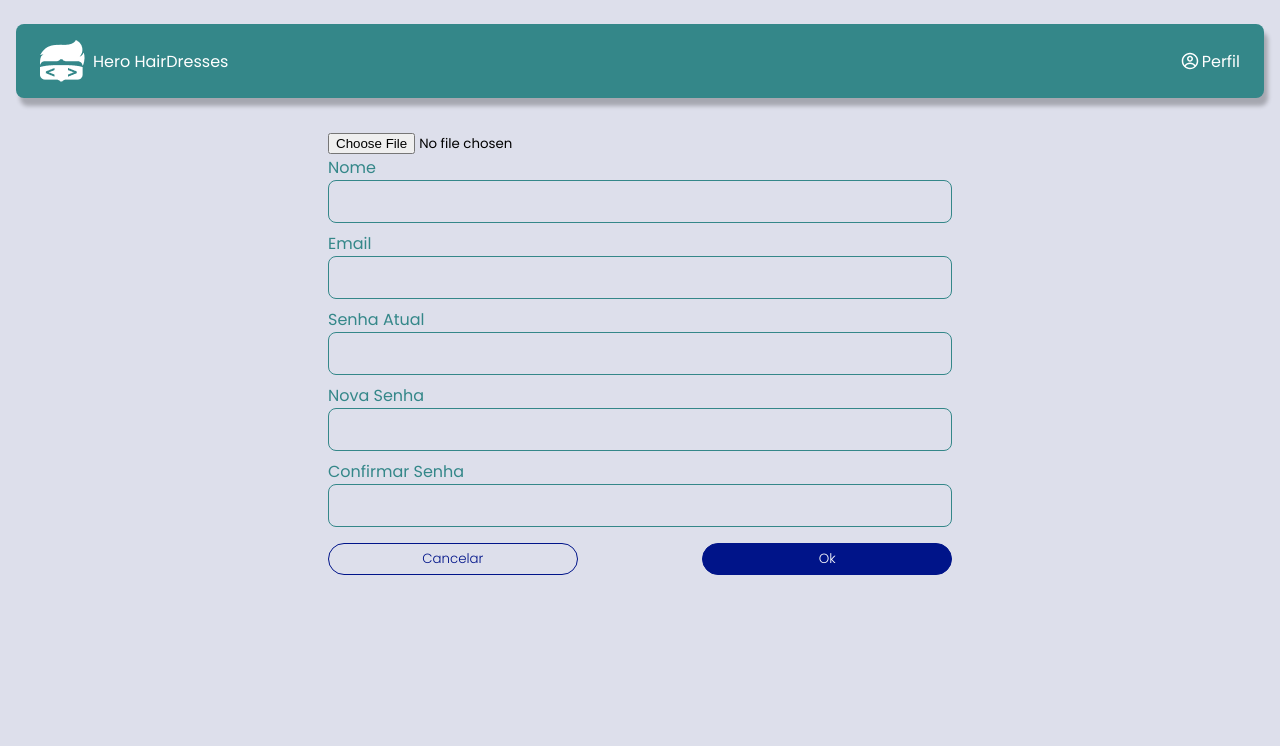
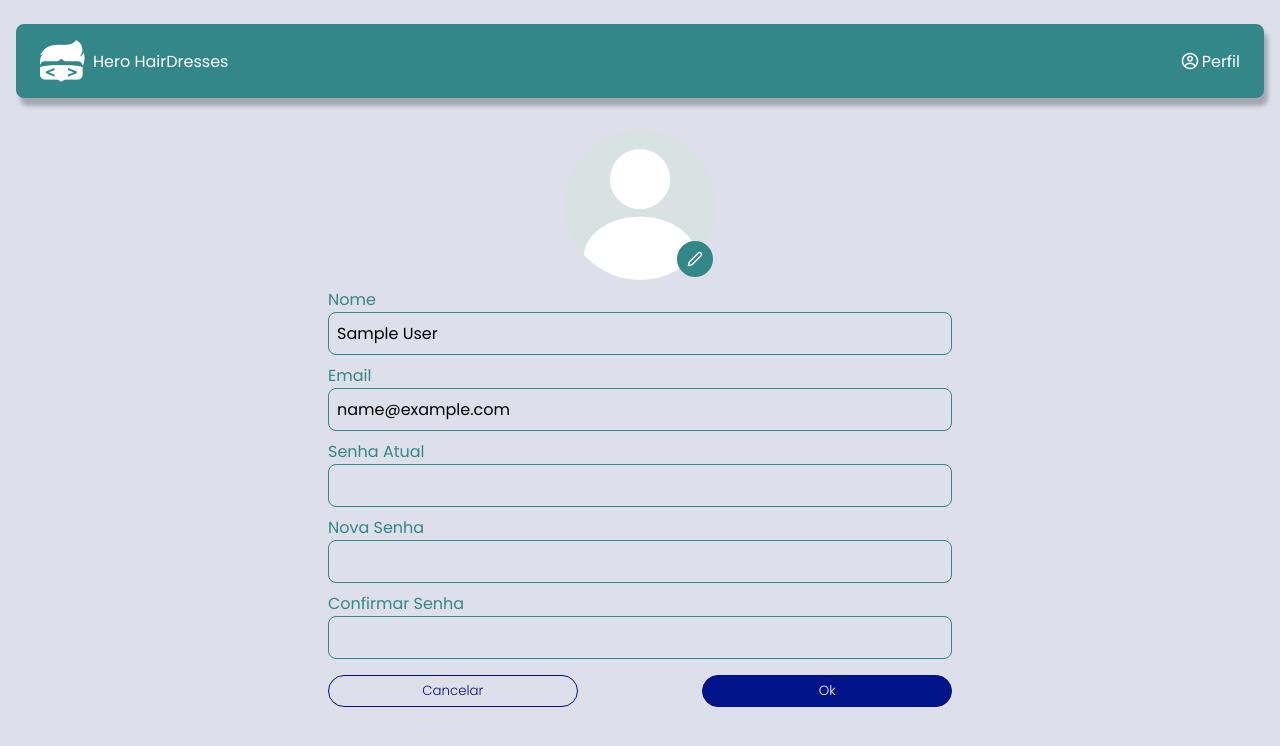
Before and after one commit to mauricioinhaia/hero-hairdresses-frontend, a React (Vite) app: page /editprofile in a window 1280 px wide. Shown: the top 746 px of the page. Built offline with nearby package versions, Linux system fonts and the light colour scheme; no server answers; sample sign-in values are in the browser's storage.

Commit message:
Edit Profile Submit

```diff
--- a/src/page/EditProfile/EditProfile.module.css
+++ b/src/page/EditProfile/EditProfile.module.css
@@ -41,3 +41,34 @@
 .footer > button:nth-child(2):hover {
   background-color: var(--primary);
 }
+
+.profileImage img {
+  width: 150px;
+  height: 150px;
+  border-radius: 50%;
+  border: 2px color(var(--primary));
+}
+
+.profileImage {
+  width: 100%;
+  text-align: center;
+  position: relative;
+  overflow: hidden;
+}
+
+.imageUpload input[type="file"] {
+  display: none;
+}
+
+.imageUpload {
+  background-color: var(--primary);
+  padding: 10px;
+  border-radius: 50%;
+  display: inline-flex;
+  color: var(--white);
+  position: absolute;
+  bottom: 10px;
+  right: auto;
+  left: 56%;
+  cursor: pointer;
+}
--- a/src/page/EditProfile/index.tsx
+++ b/src/page/EditProfile/index.tsx
@@ -4,6 +4,13 @@ import { InputSchedule } from "../../components/InputSchedule";
 import style from "./EditProfile.module.css";
 import * as yup from "yup";
 import { yupResolver } from "@hookform/resolvers/yup";
+import { useEffect, useState } from "react";
+import imageDefault from "../../assets/profile_blank.jpg";
+import { FiEdit2 } from "react-icons/fi";
+import { isAxiosError } from "axios";
+import { toast } from "react-toastify";
+import { api } from "../../server";
+import { useNavigate } from "react-router-dom";
 
 interface IFormValues {
   picture: File[];
@@ -12,6 +19,13 @@ interface IFormValues {
   password: string;
   newPassword: string;
   confirmNewPassword: string;
+}
+
+interface IData {
+  newPassword?: string;
+  oldPassword?: string;
+  name?: string;
+  avatar_url?: File;
 }
 
 export function EditProfile() {
@@ -23,18 +37,84 @@ export function EditProfile() {
       .oneOf([yup.ref("newPassword")], "As senhas devem ser iguais"),
   });
 
-  const { register, handleSubmit } = useForm<IFormValues>({
+  const { register, handleSubmit, setValue } = useForm<IFormValues>({
     resolver: yupResolver(schema),
   });
 
-  const submit = handleSubmit((data) => {});
+  const [fileUpload, setFileUpload] = useState(imageDefault);
+
+  useEffect(() => {
+    const userStorage = localStorage.getItem("user:semana-heroi");
+    const user = userStorage && JSON.parse(userStorage);
+
+    setValue("name", user.name);
+    setValue("email", user.email);
+    setValue("picture", user.avatar_url);
+  }, []);
+
+  const submit = handleSubmit(
+    async ({ name, password, newPassword, picture }: IFormValues) => {
+      const data: IData = {
+        name,
+      };
+      if (password && newPassword) {
+        data.oldPassword = password;
+        data.newPassword = newPassword;
+      }
+      if (picture) {
+        data.avatar_url = picture[0];
+      }
+      try {
+        const result = await api.put("/users/", data, {
+          headers: {
+            "Content-Type": "multpart/form-data",
+          },
+        });
+        console.log("🚀 ~ file: index.tsx:70 ~ result:", result);
+        console.log("🚀 ~ file: index.tsx:58 ~ data:", data);
+        toast.success("Usuário atualizado com sucesso");
+        navigate("/dashboard");
+      } catch (error) {
+        if (isAxiosError(error)) {
+          toast.error(error.response?.data.message);
+        }
+      }
+    }
+  );
+
+  const handleImage = (files: File[]) => {
+    const image = files[0];
+
+    const imageUrl = URL.createObjectURL(image);
+    setFileUpload(imageUrl);
+  };
+
+  const navigate = useNavigate();
+
+  const handleCancel = () => {
+    navigate("/dashboard");
+  };
 
   return (
     <div className="container">
       <Header />
       <div className={style.formDiv}>
         <form onSubmit={submit}>
-          <input type="file" {...register("picture")} />
+          {fileUpload && (
+            <div className={style.profileImage}>
+              <img src={fileUpload} alt="" width={"300px"} />
+              <label className={style.imageUpload}>
+                <input
+                  aria-hidden="true"
+                  type="file"
+                  {...register("picture", {
+                    onChange: (e) => handleImage(e.target.files),
+                  })}
+                />
+                <FiEdit2 />
+              </label>
+            </div>
+          )}
           <InputSchedule
             placeholder="Nome"
             type="text"
@@ -47,25 +127,25 @@ export function EditProfile() {
           />
           <InputSchedule
             placeholder="Senha Atual"
-            type="text"
+            type="password"
             {...register("password", { required: true })}
           />
           <InputSchedule
             placeholder="Nova Senha"
-            type="text"
+            type="password"
             {...register("newPassword", { required: true })}
           />
           <InputSchedule
             placeholder="Confirmar Senha"
-            type="text"
+            type="password"
             {...register("confirmNewPassword", { required: true })}
           />
           <div className={style.footer}>
-            <button>Cancelar</button>
+            <button onClick={handleCancel}>Cancelar</button>
             <button>Ok</button>
           </div>
         </form>
       </div>
     </div>
   );
-}
+} //2h02
```
Also changed, not shown: src/assets/profile_blank.jpg (added). Lines whose indentation alone changed are shown as unchanged.
